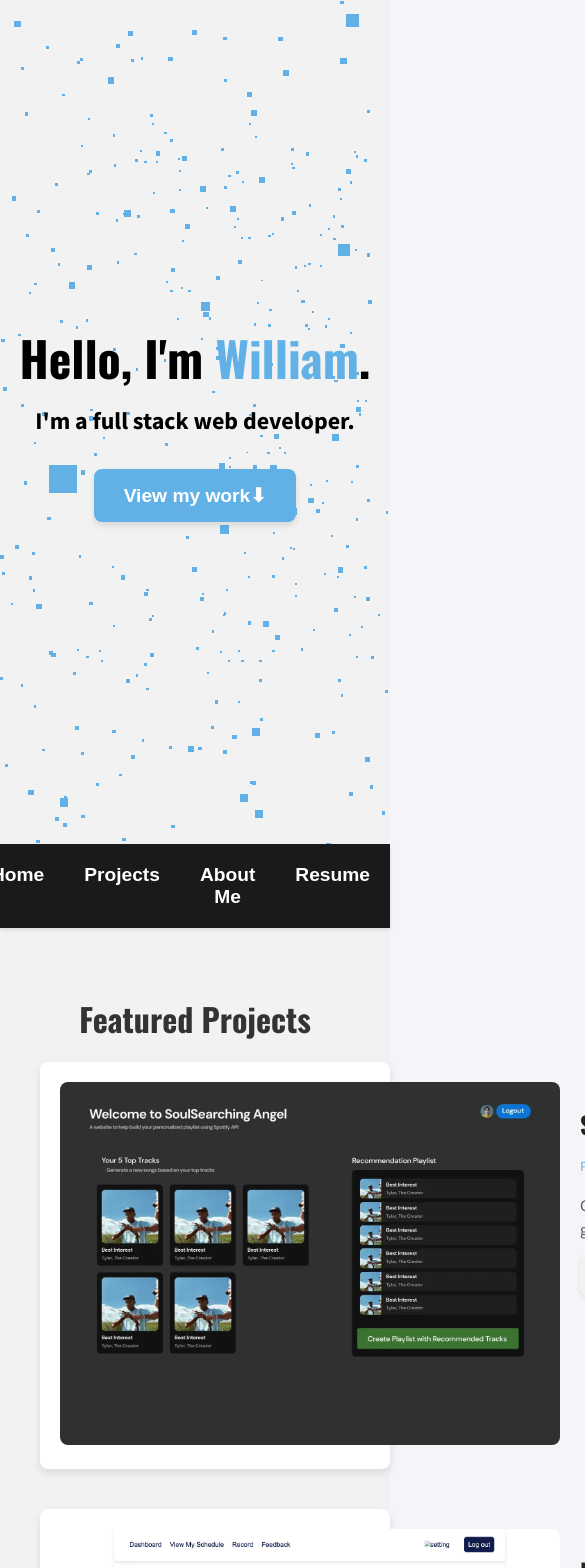
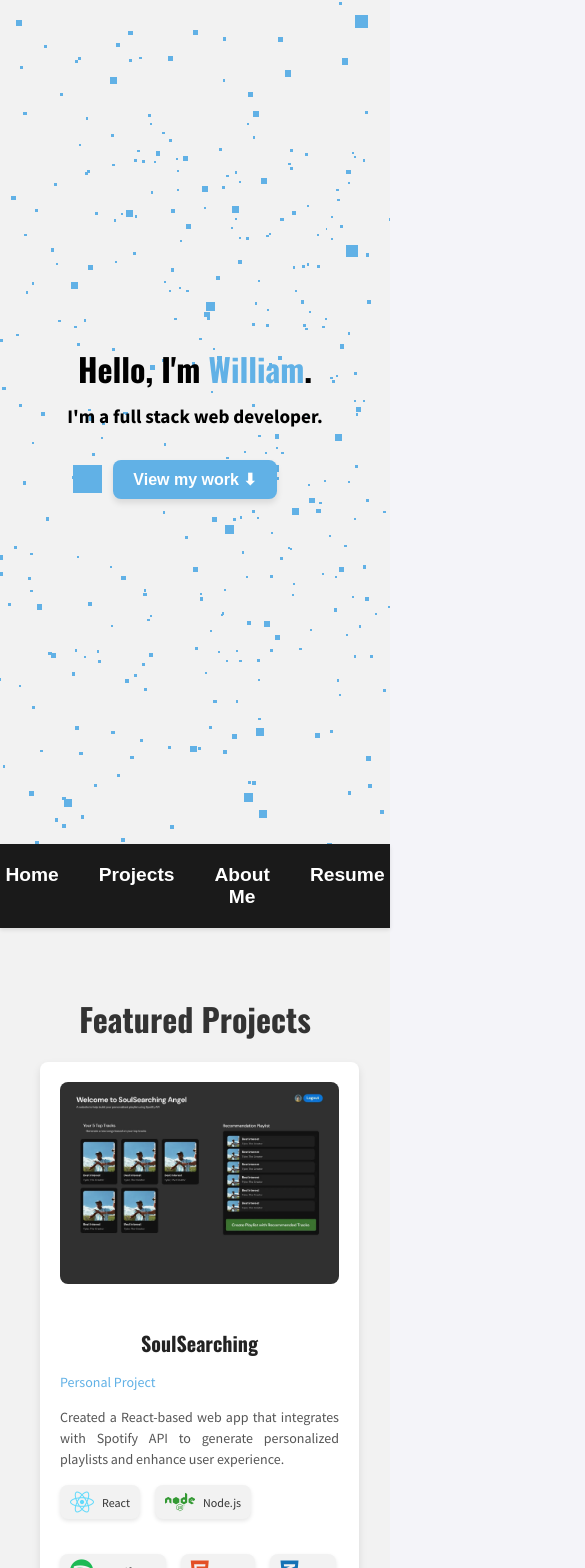
Before and after one commit to LucaCoding21/William-Portfolio, a React (Create React App) app: page / in a window 390 px wide. Shown: the top 1568 px of the page, 585 px wide, since content can reach past the window. Built offline with nearby package versions, Linux system fonts and the light colour scheme.

Commit message:
Make About Me page mobile-friendly and modern

```diff
--- a/src/components/Aboutme.css
+++ b/src/components/Aboutme.css
@@ -4,7 +4,7 @@
   display: flex;
   flex-direction: column;
   align-items: center;
-  padding: 40px;
+  padding: 40px 20px;
   background-color: #f2f2f2;
   font-family: 'Source Sans Pro', sans-serif;
 }
@@ -14,6 +14,7 @@
   font-size: 32px;
   font-weight: bold;
   margin-bottom: 20px;
+  text-align: center;
 }
 
 .about-content {
@@ -23,11 +24,12 @@
   width: 100%;
   max-width: 1000px;
   margin-bottom: 40px;
-
+  flex-wrap: wrap;
 }
 p{
   font-weight: 400;
   line-height: 1.5;
+  text-align: justify;
 }
 .cta-button {
   background-color: #61b1e6;
@@ -39,14 +41,17 @@ p{
   font-size: 18px;
   font-weight: 600;
   margin-top: 20px;
+  transition: background-color 0.3s, transform 0.3s;
 }
 .cta-button:hover{
   background-color: #000000;
   cursor: pointer;
+  transform: scale(1.05);
 }
 .social-links-container{
   display: flex;
   gap: 10px;
+  font-size: 25px;
 }
 a{
   text-decoration: none;
@@ -70,7 +75,7 @@ a{
 .profile-picture {
   max-width: 100%;
   height: auto;
-  border-radius: 0;
+  border-radius: 8px;
 }
 
 .skills-section {
@@ -81,13 +86,14 @@ a{
   box-shadow: 0 4px 8px rgba(0, 0, 0, 0.2);
   border-radius: 8px;
   margin-top: 40px;
-  border: 1px solid #ddd; /* Add a border for emphasis */
+  border: 1px solid #ddd;
 }
 
 .skills-section h3 {
   margin-bottom: 10px;
   font-size: 20px;
   font-weight: bold;
+  text-align: center;
 }
 
 .skills-section ul {
@@ -97,21 +103,6 @@ a{
 
 .skills-section li {
   margin-bottom: 5px;
-}
-
-.social-links-container {
-  display: flex;
-  gap: 10px;
-}
-
-.social-links-container a {
-  color: #61b1e6;
-  font-size: 25px; /* Adjust size as needed */
-  text-decoration: none;
-}
-
-.social-links-container a:hover {
-  color: #000000; /* Change color on hover */
 }
 
 .skills-list {
@@ -172,17 +163,38 @@ a{
 }
 
 .skills-list .fa-leaf {
-  color: #6DB33F; /* Spring Boot color */
+  color: #6DB33F;
 }
 
 .skills-list .fa-cplusplus {
-  color: #00599C; /* C++ color */
+  color: #00599C;
 }
 
 .skills-list .fa-css3-alt {
-  color: #1572B6; /* CSS color */
+  color: #1572B6;
 }
 
 .skills-list .fa-html5 {
-  color: #E34F26; /* HTML color */
+  color: #E34F26;
 }
+
+/* Mobile Styles */
+@media (max-width: 768px) {
+  .about-content {
+    flex-direction: column;
+    align-items: center;
+  }
+
+  .text-section, .image-section {
+    padding: 20px;
+  }
+
+  .about-title {
+    font-size: 28px;
+  }
+
+  .cta-button {
+    width: 100%;
+    max-width: 300px;
+  }
+}
--- a/src/components/NavigationBar.css
+++ b/src/components/NavigationBar.css
@@ -55,3 +55,10 @@
 .link-button:hover {
   color: #61b1e6;
 }
+
+/* Mobile Styles */
+@media (max-width: 768px) {
+  .navigation-bar ul {
+    justify-content: center; /* Center items on mobile */
+  }
+}
--- a/src/components/PortfolioHeader.css
+++ b/src/components/PortfolioHeader.css
@@ -1,4 +1,9 @@
 @import url('https://fonts.googleapis.com/css2?family=Oswald:wght@400;500;600;700&family=Source+Sans+Pro:wght@400;600;700&display=swap');
+
+body {
+  margin: 0;
+  overflow-x: hidden; /* Prevent horizontal scrolling */
+}
 
 .portfolio-header {
   position: relative;
@@ -6,6 +11,7 @@
   overflow: hidden;
   background-color: #f2f2f2;
   font-family: 'Source Sans Pro', sans-serif;
+  width: 100%; /* Ensure the header does not exceed the viewport width */
 }
 
 .content {
@@ -18,6 +24,8 @@
   height: 100%;
   text-align: center;
   color: black;
+  padding: 0 20px; /* Add padding to prevent content from touching the edges */
+  box-sizing: border-box; /* Include padding in the element's total width */
 }
 
 .content h1 {
@@ -65,3 +73,19 @@
   background-color: #000000;
   transform: scale(1.05);
 }
+
+/* Mobile Styles */
+@media (max-width: 768px) {
+  .content h1 {
+    font-size: 2em; /* Reduce font size for smaller screens */
+  }
+
+  .content p {
+    font-size: 1.2em; /* Adjust paragraph font size */
+  }
+
+  .view-work-button {
+    padding: 10px 20px; /* Adjust button padding */
+    font-size: 1em; /* Adjust button font size */
+  }
+}
--- a/src/components/PortfolioHeader.js
+++ b/src/components/PortfolioHeader.js
@@ -70,7 +70,7 @@ const PortfolioHeader = () => {
           aria-label="View my work⬇"
           tabIndex="0"
         >
-          View my work⬇
+          View my work ⬇
         </button>
       </div>
     </div>
--- a/src/components/Projects.css
+++ b/src/components/Projects.css
@@ -36,6 +36,8 @@
   box-shadow: 0 4px 8px rgba(0, 0, 0, 0.1);
   transition: transform 0.2s, box-shadow 0.2s;
   width: 100%;
+  max-width: 1000px;
+  margin: 0 auto;
 }
 
 .project-card:hover {
@@ -50,6 +52,7 @@
 
 .project-image img {
   width: 500px;
+
   border-radius: 8px;
 }
 
@@ -76,6 +79,7 @@
 
 .project-technologies {
   display: flex;
+  flex-wrap: wrap;
   gap: 15px;
   margin-bottom: 15px;
 }
@@ -89,7 +93,7 @@
   box-shadow: 0 2px 4px rgba(0, 0, 0, 0.1);
   font-size: 12px;
   color: #333;
-  margin-bottom: 50px;
+  margin-bottom: 20px;
 }
 
 .tech-logo i {
@@ -210,3 +214,37 @@
   color: #61b1e6;
   margin-bottom: 10px;
 }
+
+/* Mobile Styles */
+@media (max-width: 768px) {
+  .project-card {
+    flex-direction: column;
+    align-items: center;
+    text-align: center;
+        width: 90%; /* Ensure the card takes up most of the screen width */
+    margin: 0 auto; /* Center the card */
+  }
+
+  .project-image {
+    margin-right: 0;
+    margin-bottom: 20px;
+  }
+
+  .project-image img {
+    width: 100%;
+    max-width: 300px;
+  }
+
+  .project-title {
+    font-size: 20px;
+  }
+
+  .project-description {
+    font-size: 14px;
+  }
+
+  .project-link-bubble {
+    position: static;
+    margin-top: 20px;
+  }
+}
```
